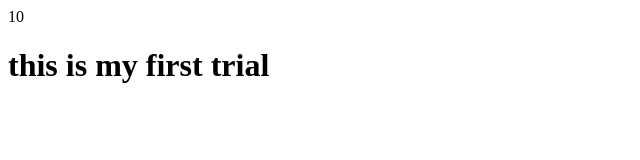
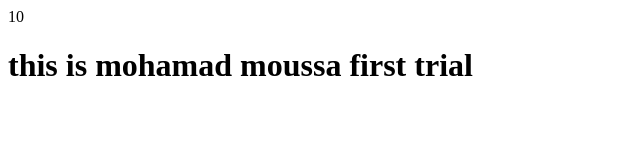
Before and after one commit to Mhdmoussa/exe5, a plain HTML site: page index.html in a window 1280 px wide. Shown: the whole page, without its empty margins (0-640 px from the left). Drawn offline with Linux system fonts and the light colour scheme.

Commit message:
after last commit

```diff
--- a/index.html
+++ b/index.html
@@ -3,5 +3,5 @@
 </head>
 <body>
     <Script src="index.js"></Script>
-    <h1>this is my first trial</h1>
+    <h1>this is mohamad moussa  first trial</h1>
 </body>
```
